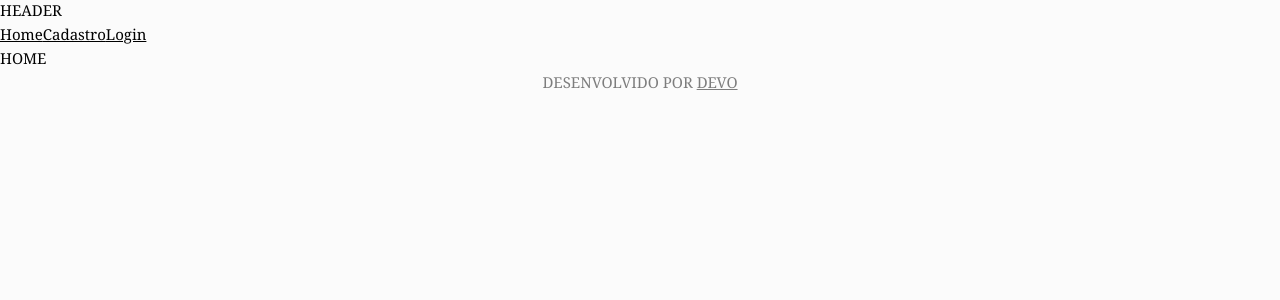
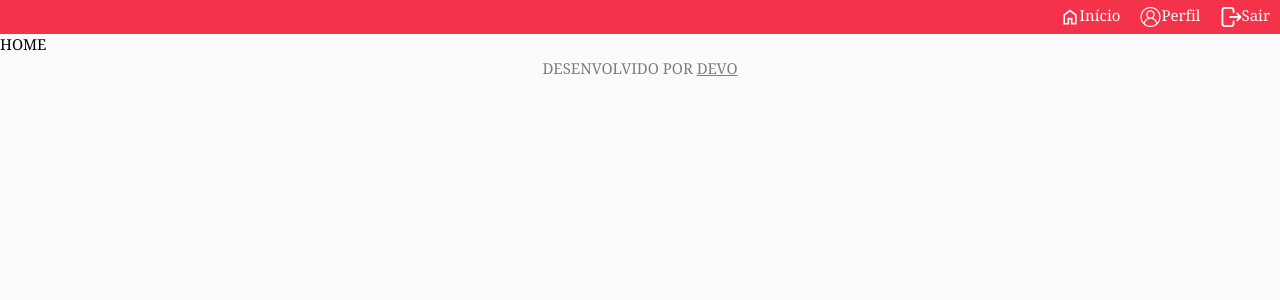
Before and after one commit to equipedevo/API_2_FRONT, a React (Create React App) app in the folder hermez/: page /base in a window 1280 px wide. Shown: the top 300 px of the page. Built offline with nearby package versions, Linux system fonts and the light colour scheme.

Commit message:
T12 - Adicionei o link para o perfil e para o home

```diff
--- a/hermez/src/components/Header.js
+++ b/hermez/src/components/Header.js
@@ -1,16 +1,26 @@
-import { Link } from 'react-router-dom'
+import { Link } from 'react-router-dom';
+import './css/Header.css';
 
-import './css/Header.css'
-
+import sair from '../img/sair.png';
+import perfil from '../img/perfilHeader.png';
+import home from '../img/home.png';
 export default function Header(){
     return (
         <>
-            <header>
-                <h1>HEADER</h1>
+            <header className='hearderPadrão'>
                 <div>
-                    <Link to="/home">Home</Link>
-                    <Link to="/cadastro">Cadastro</Link>
-                    <Link to="/login">Login</Link>
+                    <Link to="/home">
+                        <img src={home}/>
+                        Início
+                    </Link>
+                    <Link to="/perfil">
+                        <img src={perfil}/>
+                        Perfil
+                    </Link>
+                    <Link to="/">
+                        <img src={sair}/>
+                        Sair
+                    </Link>
                 </div>
             </header>
         </>
```
